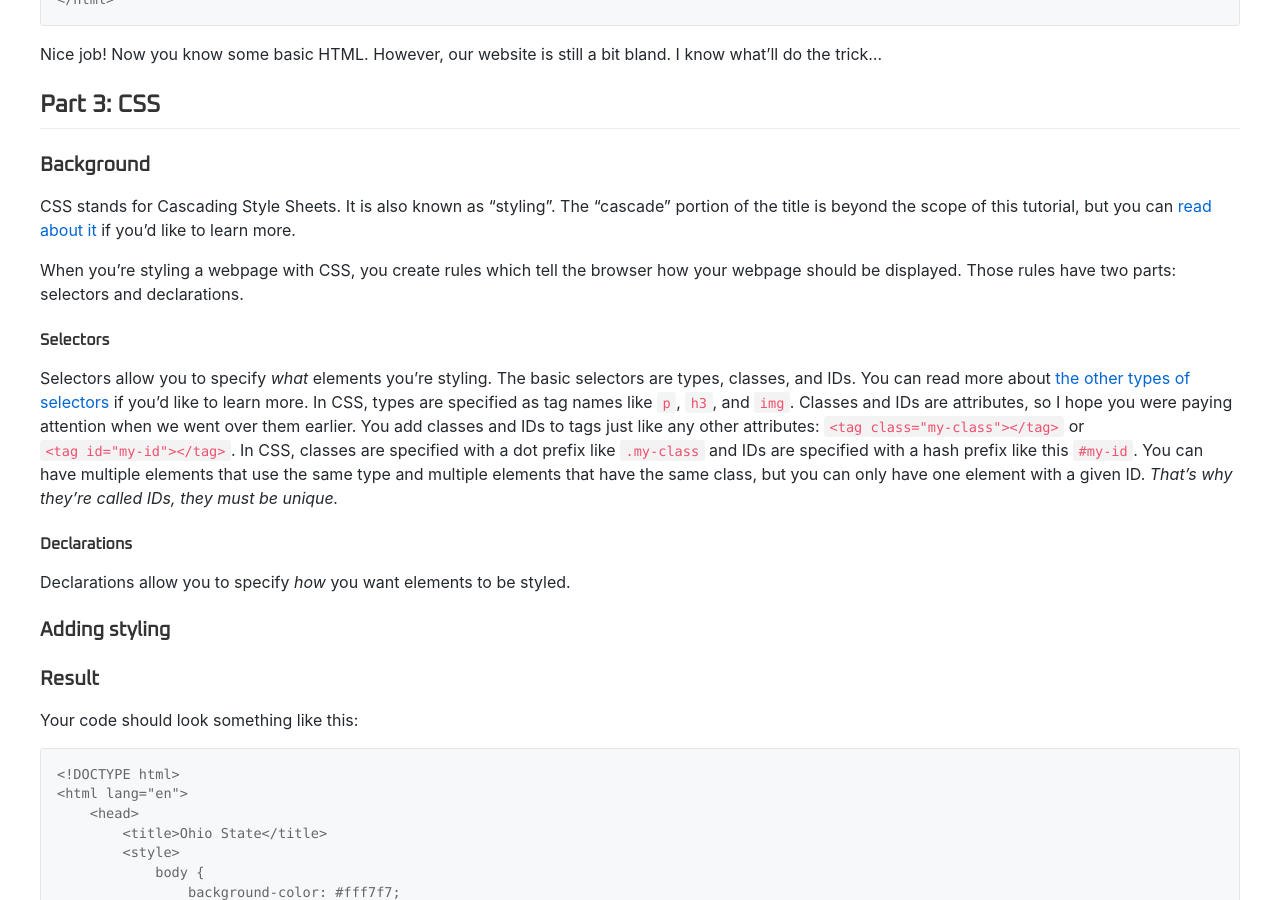
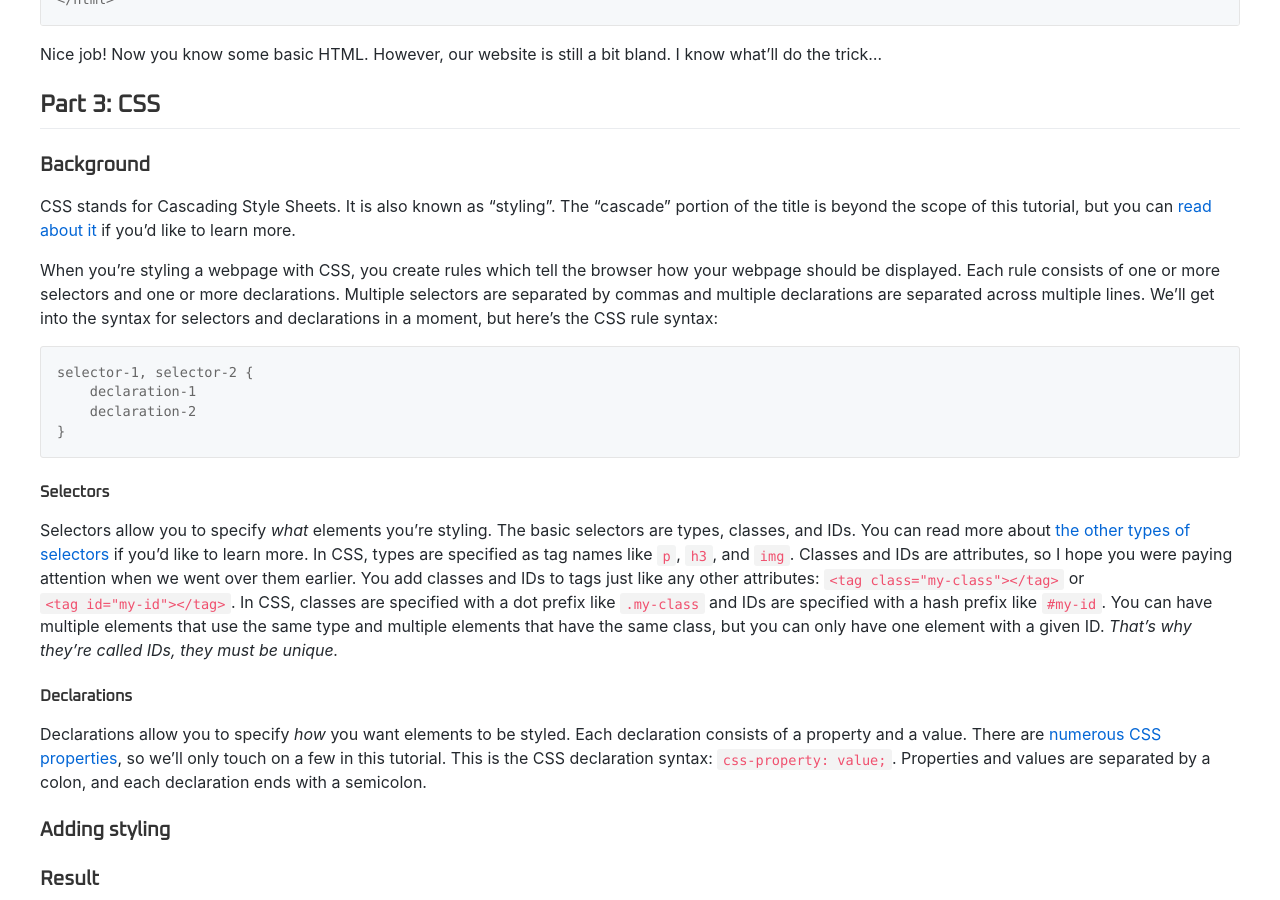
Before and after one commit to Code4Community/Code4Community.github.io, a Jekyll site: the page built from tutorials/html-css-tutorial.md, in a window 1280 px wide and 900 px high, scrolled down 7642 px. Built offline with Jekyll 4.4.1, drawn with Linux system fonts in a browser that asks for light colours; nearby versions of some CDN libraries.

Commit message:
Explain CSS declarations

````diff
--- a/tutorials/html-css-tutorial.md
+++ b/tutorials/html-css-tutorial.md
@@ -145,13 +145,19 @@ Nice job! Now you know some basic HTML. However, our website is still a bit blan
 ### Background
 CSS stands for Cascading Style Sheets. It is also known as "styling". The "cascade" portion of the title is beyond the scope of this tutorial, but you can [read about it](https://developer.mozilla.org/en-US/docs/Web/CSS/Cascade) if you'd like to learn more.
 
-When you're styling a webpage with CSS, you create rules which tell the browser how your webpage should be displayed. Those rules have two parts: selectors and declarations.
+When you're styling a webpage with CSS, you create rules which tell the browser how your webpage should be displayed. Each rule consists of one or more selectors and one or more declarations. Multiple selectors are separated by commas and multiple declarations are separated across multiple lines. We'll get into the syntax for selectors and declarations in a moment, but here's the CSS rule syntax:
+```
+selector-1, selector-2 {
+    declaration-1
+    declaration-2
+}
+```
 
 #### Selectors
-Selectors allow you to specify *what* elements you're styling. The basic selectors are types, classes, and IDs. You can read more about [the other types of selectors](https://developer.mozilla.org/en-US/docs/Web/CSS/CSS_Selectors) if you'd like to learn more. In CSS, types are specified as tag names like `p`, `h3`, and `img`. Classes and IDs are attributes, so I hope you were paying attention when we went over them earlier. You add classes and IDs to tags just like any other attributes: `<tag class="my-class"></tag>` or `<tag id="my-id"></tag>`. In CSS, classes are specified with a dot prefix like `.my-class` and IDs are specified with a hash prefix like this `#my-id`. You can have multiple elements that use the same type and multiple elements that have the same class, but you can only have one element with a given ID. *That's why they're called IDs, they must be unique.*
+Selectors allow you to specify *what* elements you're styling. The basic selectors are types, classes, and IDs. You can read more about [the other types of selectors](https://developer.mozilla.org/en-US/docs/Web/CSS/CSS_Selectors) if you'd like to learn more. In CSS, types are specified as tag names like `p`, `h3`, and `img`. Classes and IDs are attributes, so I hope you were paying attention when we went over them earlier. You add classes and IDs to tags just like any other attributes: `<tag class="my-class"></tag>` or `<tag id="my-id"></tag>`. In CSS, classes are specified with a dot prefix like `.my-class` and IDs are specified with a hash prefix like `#my-id`. You can have multiple elements that use the same type and multiple elements that have the same class, but you can only have one element with a given ID. *That's why they're called IDs, they must be unique.*
 
 #### Declarations
-Declarations allow you to specify *how* you want elements to be styled.
+Declarations allow you to specify *how* you want elements to be styled. Each declaration consists of a property and a value. There are [numerous CSS properties](https://www.w3schools.com/cssref/), so we'll only touch on a few in this tutorial. This is the CSS declaration syntax: `css-property: value;`. Properties and values are separated by a colon, and each declaration ends with a semicolon.
 
 ### Adding styling
 
````
